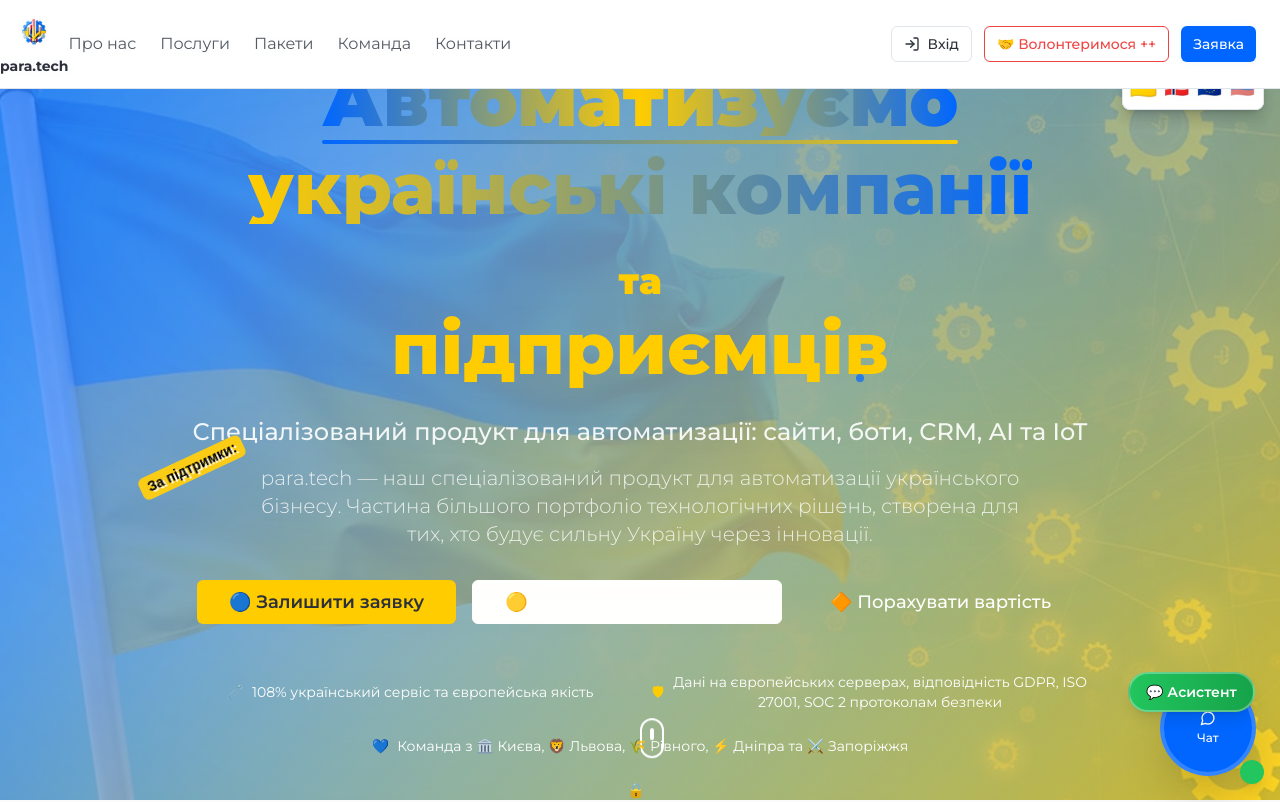
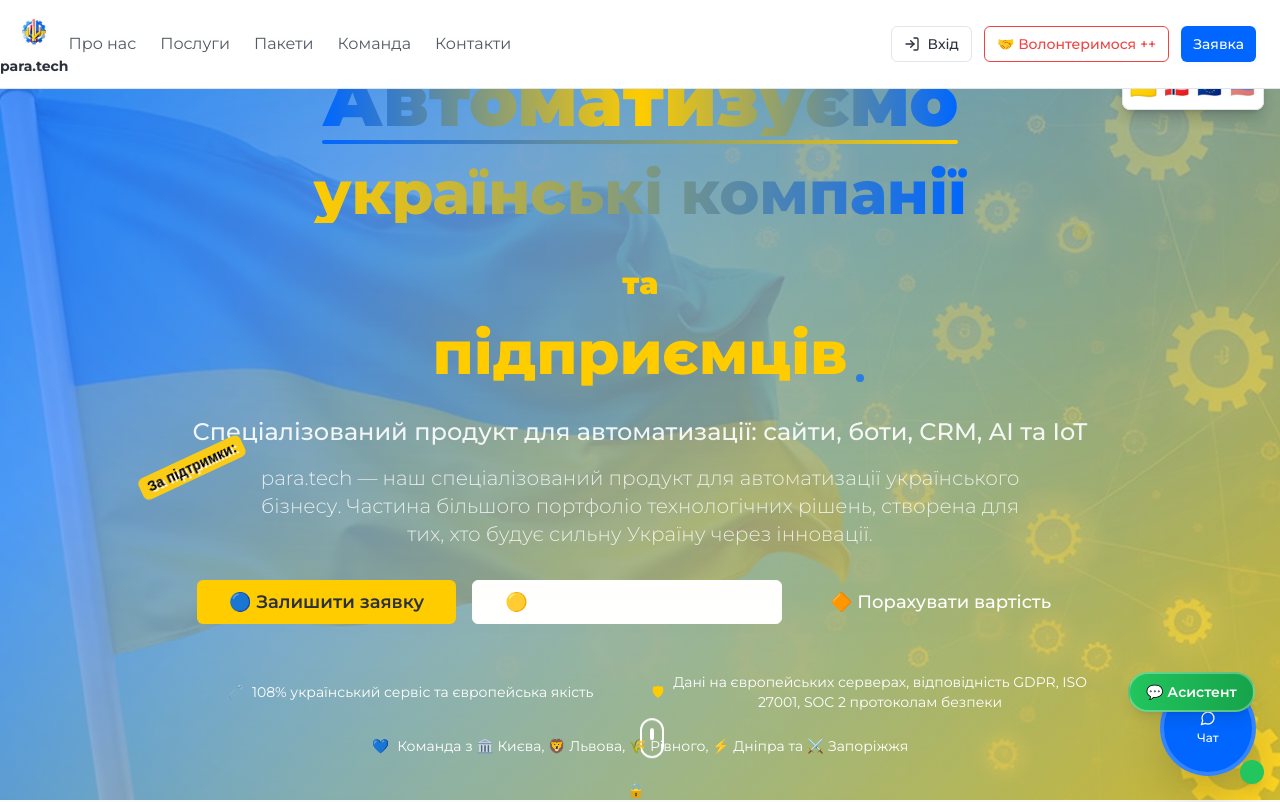
Before and after one commit to avatarium108/a8a, a React (Vite) app: page / in a window 1280 px wide. Shown: the top 802 px of the page. Built offline with nearby package versions, Linux system fonts and the light colour scheme.

Commit message:
Зменшив розмір шрифту заголовка
Зменшив розмір шрифту для рядків "українські компанії" та "підприємців".
-edited src/components/HeroSection.tsx

```diff
--- a/src/components/HeroSection.tsx
+++ b/src/components/HeroSection.tsx
@@ -50,15 +50,15 @@ const HeroSection = () => {
 
               <div className="relative mt-4 text-center">
                 <div className="mb-2">
-                  <span className="inline-block text-transparent bg-clip-text bg-gradient-to-r from-secondary to-primary font-extrabold animate-fade-in transform hover:scale-105 transition-transform duration-300" style={{ animationDelay: '0.5s' }}>
+                  <span className="inline-block text-transparent bg-clip-text bg-gradient-to-r from-secondary to-primary font-extrabold animate-fade-in transform hover:scale-105 transition-transform duration-300 text-3xl md:text-5xl lg:text-6xl" style={{ animationDelay: '0.5s' }}>
                     українські компанії
                   </span>
                 </div>
                 <div className="mb-2">
-                  <span className="text-secondary text-3xl md:text-4xl animate-fade-in" style={{ animationDelay: '0.7s' }}>та</span>
+                  <span className="text-secondary text-2xl md:text-3xl animate-fade-in" style={{ animationDelay: '0.7s' }}>та</span>
                 </div>
                 <div>
-                  <span className="inline-block text-secondary font-extrabold animate-fade-in transform hover:scale-105 transition-transform duration-300" style={{ animationDelay: '0.9s' }}>
+                  <span className="inline-block text-secondary font-extrabold animate-fade-in transform hover:scale-105 transition-transform duration-300 text-3xl md:text-5xl lg:text-6xl" style={{ animationDelay: '0.9s' }}>
                     підприємців
                   </span>
                 </div>
```
